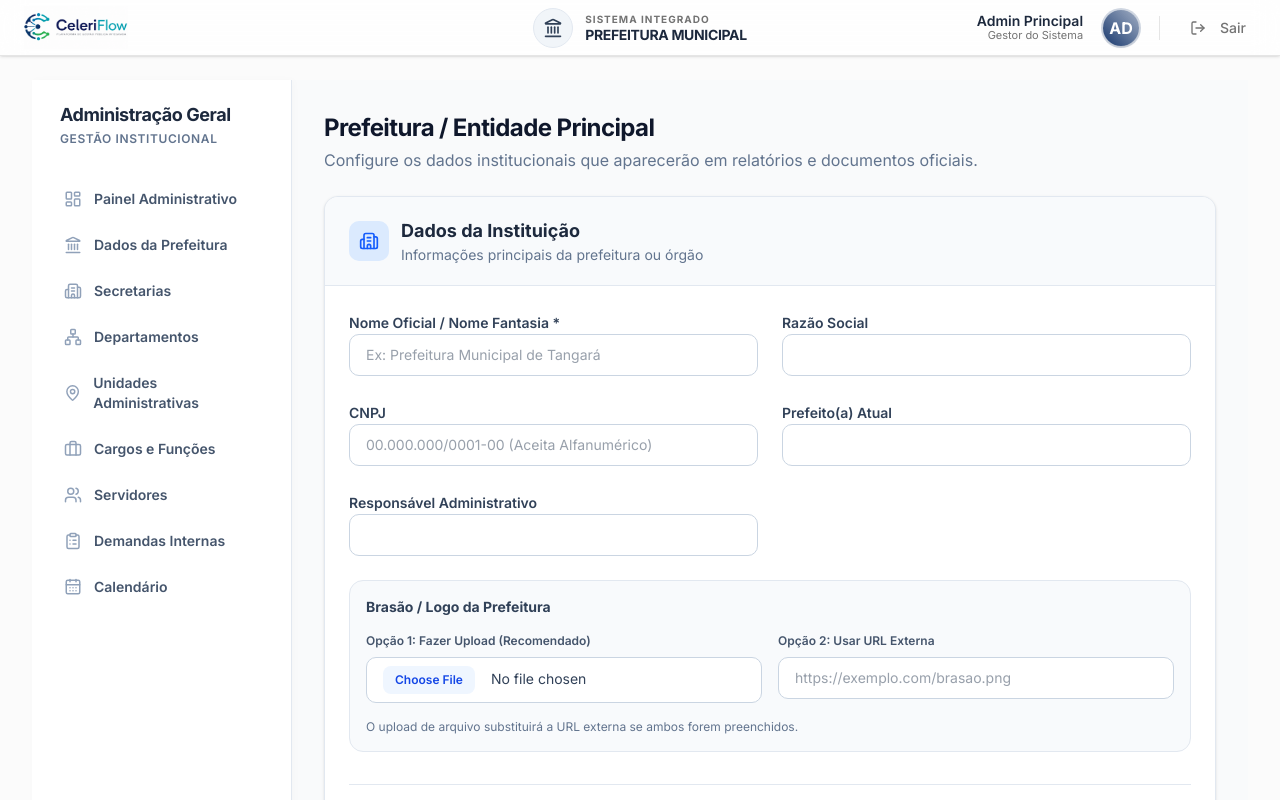
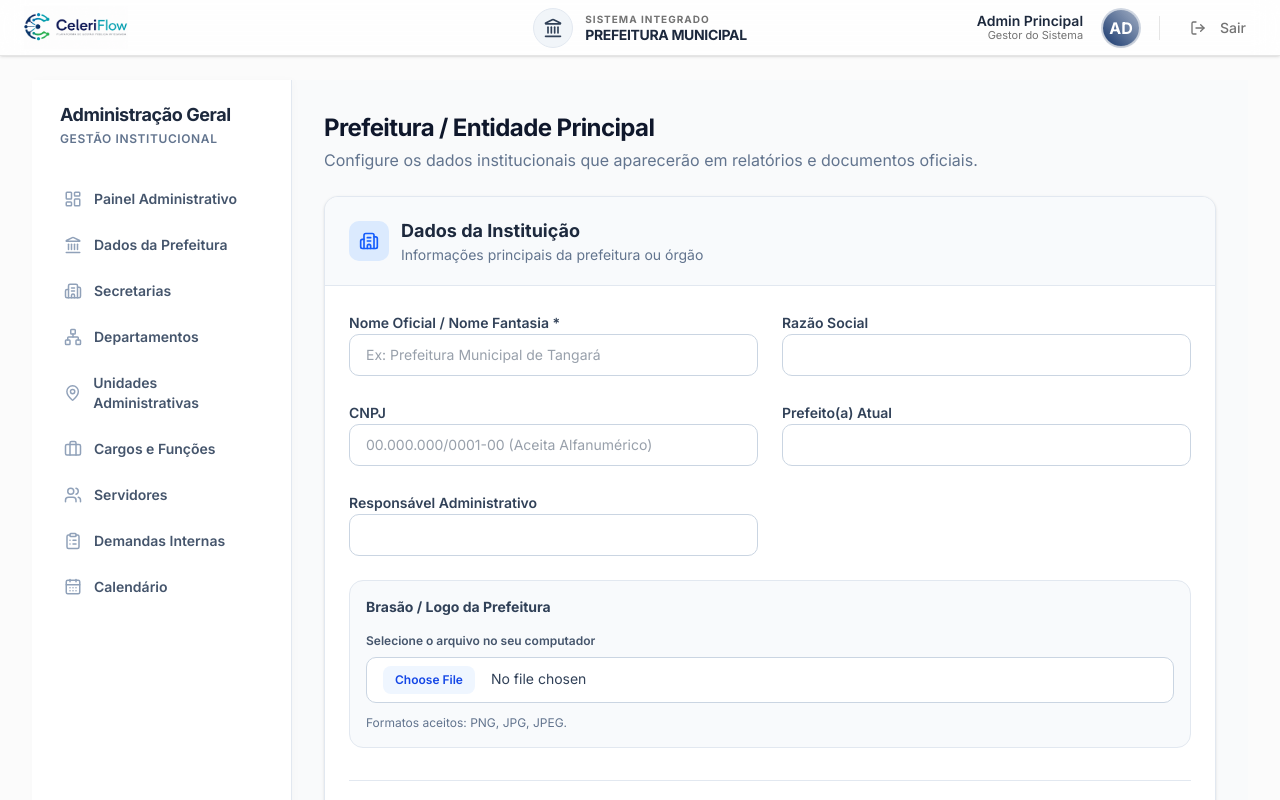
Before and after one commit to thiagomorcatty/CeleriFlow-base, a Next.js app: page /app-domain/administracao/instituicao in a window 1280 px wide. Shown: the top 800 px of the page. Built offline with nearby package versions, Linux system fonts and the light colour scheme; no server answers; the database is empty.

Commit message:
refactor: remove opção de url externa para logo e deixa apenas upload

```diff
--- a/src/app/app-domain/administracao/instituicao/InstitutionForm.tsx
+++ b/src/app/app-domain/administracao/instituicao/InstitutionForm.tsx
@@ -155,28 +155,16 @@ export function InstitutionForm({ institution }: { institution: any }) {
             </div>
           )}
 
-          <div className="grid grid-cols-1 md:grid-cols-2 gap-4">
           <div className="space-y-2">
-              <label className="text-xs font-semibold text-slate-600 block">Opção 1: Fazer Upload (Recomendado)</label>
+            <label className="text-xs font-semibold text-slate-600 block">Selecione o arquivo no seu computador</label>
             <input
               type="file"
               name="logoFile"
               accept="image/*"
               className="w-full px-4 py-2 rounded-lg border border-slate-300 bg-white file:mr-4 file:py-1.5 file:px-3 file:rounded-md file:border-0 file:text-xs file:font-semibold file:bg-blue-50 file:text-blue-700 hover:file:bg-blue-100 transition-all text-slate-700 text-sm cursor-pointer"
             />
+            <p className="text-xs text-slate-500 mt-1">Formatos aceitos: PNG, JPG, JPEG.</p>
           </div>
-            <div className="space-y-2">
-              <label className="text-xs font-semibold text-slate-600 block">Opção 2: Usar URL Externa</label>
-              <input
-                type="url"
-                name="logoUrl"
-                defaultValue={institution?.logoUrl || ""}
-                placeholder="https://exemplo.com/brasao.png"
-                className="w-full px-4 py-2.5 rounded-lg border border-slate-300 focus:ring-2 focus:ring-blue-500/20 focus:border-blue-500 outline-none transition-all text-slate-700 text-sm bg-white"
-              />
-            </div>
-          </div>
-          <p className="text-xs text-slate-500">O upload de arquivo substituirá a URL externa se ambos forem preenchidos.</p>
         </div>
 
         <div className="col-span-full h-px bg-slate-200 my-2" />
--- a/src/app/app-domain/administracao/instituicao/actions.ts
+++ b/src/app/app-domain/administracao/instituicao/actions.ts
@@ -7,7 +7,7 @@ import path from "path";
 
 export async function saveInstitution(formData: FormData) {
   try {
-    let logoUrl = formData.get("logoUrl") as string | null;
+    let logoUrl: string | null = null;
     const logoFile = formData.get("logoFile") as File | null;
 
     if (logoFile && logoFile.size > 0) {
```
Lines whose indentation alone changed are shown as unchanged.
